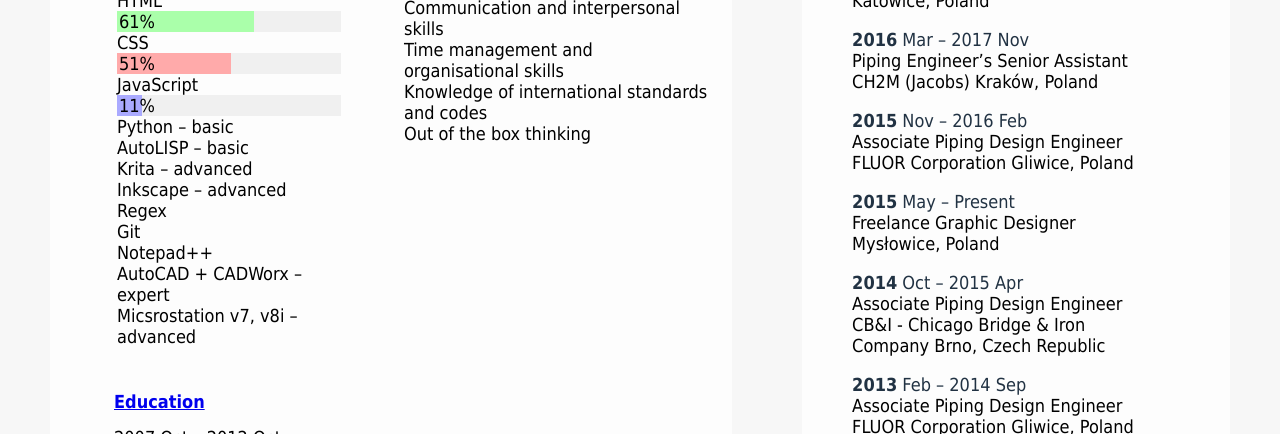
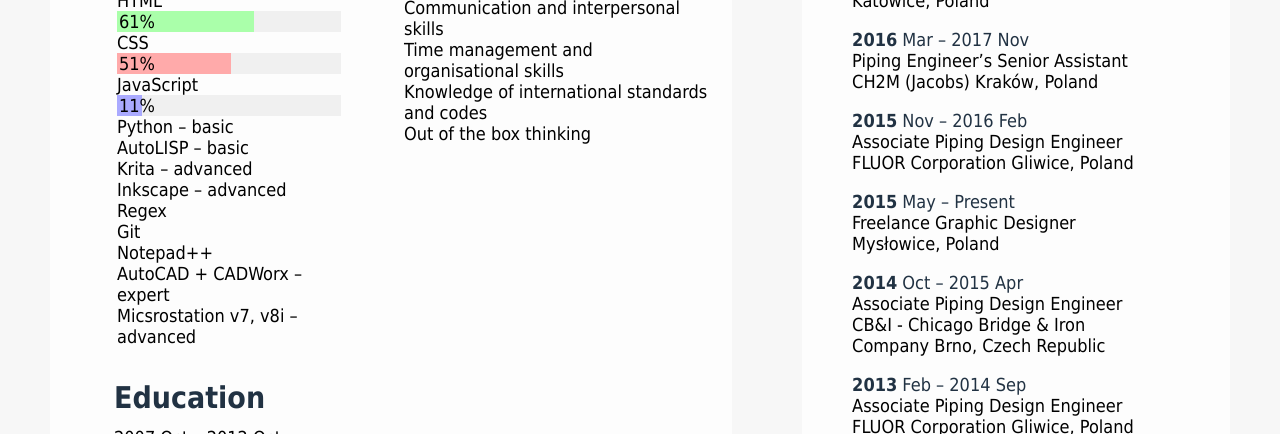
Before and after one commit to Slawomir7/Slawomir7.github.io, a plain HTML site: page index.html in a window 1280 px wide. Shown: the part 482-916 px from the top of the page. Drawn offline with Linux system fonts and the light colour scheme.

Commit message:
Update index.html

```diff
--- a/index.html
+++ b/index.html
@@ -118,7 +118,7 @@ Below is head section with navigation pane, links to my online places, my name,
                         </td>
                     </tr>
                 </table>
-                <h2><a href="https://slawomir7.github.io/education">Education</a></h2>
+                <h2>Education</h2>
                 2007 Oct – 2012 Oct<br>
                 M. Sc. Eng. Environmental Protection in Power Industry<br>
                 Faculty of Energy and Environmental Engineering<br>
```
